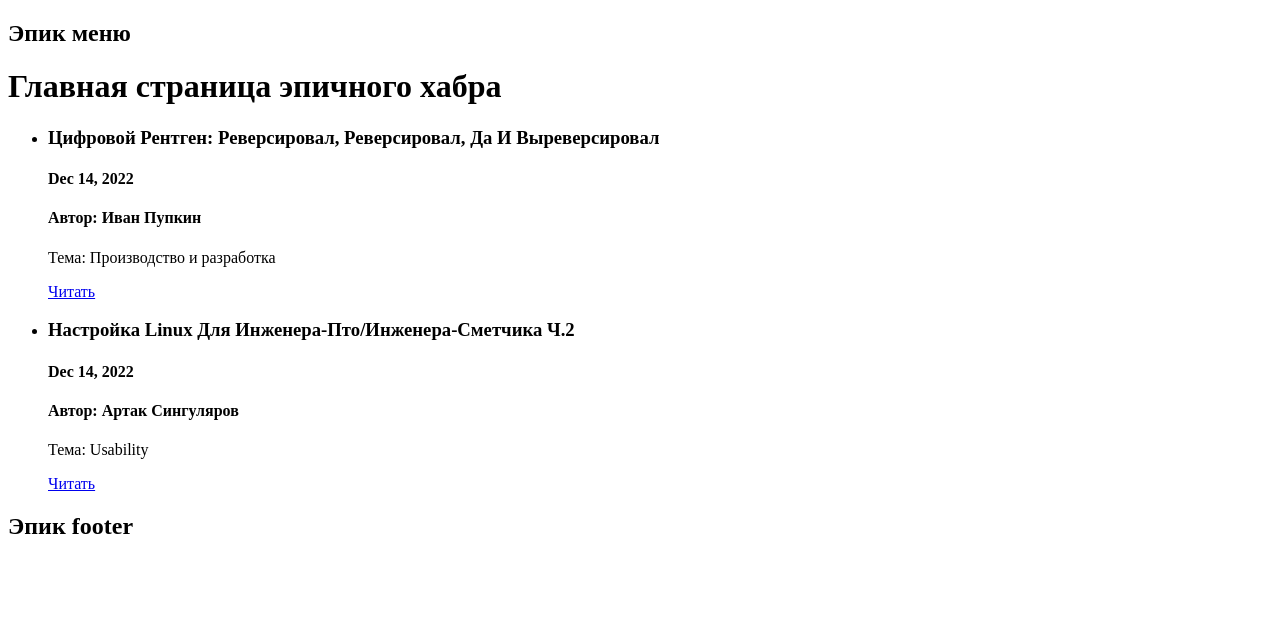
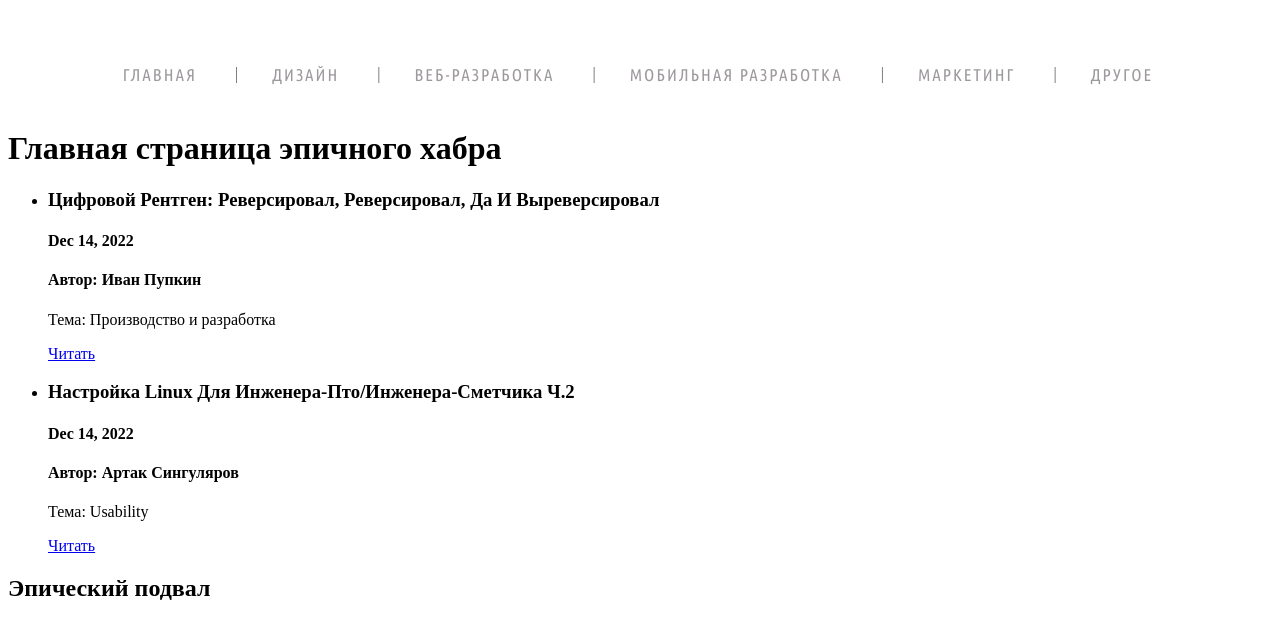
Before and after one commit to Pavel-Nefedov/HeadHunter, a Django app: page / in a window 1280 px wide. Shown: the top 639 px of the page. Run offline with Django 3.2, Linux system fonts and the light colour scheme; data comes from the database, SQL or seed files in the repository; both versions use the stored data as it was before the commit.

Commit message:
added menu, includes, templates

```diff
--- /dev/null
+++ b/epic_habr/common/variables.py
@@ -0,0 +1,10 @@
+"""Константы"""
+
+MENU_LIST = ('Главная', 'Дизайн', 'Веб-разработка', 'Мобильная разработка', 'Маркетинг', 'Другое')
+URL_DICT = {
+    '/': 'Главная',
+    'design': 'Дизайн',
+    'web_development': 'Веб-разработка',
+    'mobile_development': 'Мобильная разработка',
+    'marketing': 'Маркетинг',
+    'other': 'Другое', }
--- a/epic_habr/epic_habr/settings.py
+++ b/epic_habr/epic_habr/settings.py
@@ -102,7 +102,7 @@ AUTH_PASSWORD_VALIDATORS = [
 
 LANGUAGE_CODE = 'en-us'
 
-TIME_ZONE = 'UTC'
+TIME_ZONE = 'Europe/Moscow'
 
 USE_I18N = True
 
--- a/epic_habr/mainapp/models.py
+++ b/epic_habr/mainapp/models.py
@@ -1,4 +1,10 @@
+import sys
+from pprint import pprint
 from django.db import models
+
+sys.path.append('../')
+
+from common.variables import MENU_LIST
 
 
 # Create your models here.
@@ -16,6 +22,7 @@ class Author(models.Model):
 
 
 class Article(models.Model):
+    SUBJECT_CHOICES = tuple([(subject, subject) for subject in MENU_LIST])
     title = models.CharField(verbose_name='Название статьи', max_length=128)
     posted_at = models.DateTimeField(verbose_name='Дата публикации', blank=True)
     deleted_at = models.DateTimeField(verbose_name='Дата удаления', null=True, blank=True)
@@ -23,11 +30,11 @@ class Article(models.Model):
     updated_at = models.DateTimeField(auto_now=True)
 
     # todo think maybe list of subjects or we can use keywords
-    subject = models.CharField(verbose_name='Тема статьи', max_length=32)
+    subject = models.CharField(verbose_name='Тема статьи', max_length=32, choices=SUBJECT_CHOICES, default='Другое')
     text = models.TextField(verbose_name='Статья', blank=True)
     # todo think maybe list of authors
     author = models.ForeignKey(Author, on_delete=models.CASCADE)
-    is_posted = models.BooleanField(verbose_name='размещена', default=False)
+    is_posted = models.BooleanField(verbose_name='размещена', default=True)
 
     def __str__(self):
         return f'Статья {self.title}, Автор {self.author}, Тема {self.subject}'
--- a/epic_habr/mainapp/templates/mainapp/base.html
+++ b/epic_habr/mainapp/templates/mainapp/base.html
@@ -7,6 +7,7 @@
     {% block title %}
     {% endblock %}
     {% block css %}
+        <link rel="stylesheet" type="text/css" href="{% static 'css/style.css' %}">
     {% endblock %}
     {% block js %}
     {% endblock %}
--- a/epic_habr/mainapp/templates/mainapp/includes/inc_footer.html
+++ b/epic_habr/mainapp/templates/mainapp/includes/inc_footer.html
@@ -1,3 +1,3 @@
 <h2>
-    Эпик footer
+    Эпический подвал
 </h2>
--- a/epic_habr/mainapp/templates/mainapp/includes/inc_header.html
+++ b/epic_habr/mainapp/templates/mainapp/includes/inc_header.html
@@ -1,3 +1,11 @@
-<h2>
-    Эпик меню
-</h2>
+{% load my_filter %}
+<ul class="menu-main">
+
+   {% for key, value in url_dict.items %}
+
+        <li{% if request.path == full_url_dict|filter:key %} class="IamHere"{% endif %}>
+            <a href="{% url 'art:index' %}{{ value }}">{{ key }}</a>
+        </li>
+
+    {% endfor %}
+</ul>
--- a/epic_habr/mainapp/templates/mainapp/index.html
+++ b/epic_habr/mainapp/templates/mainapp/index.html
@@ -6,7 +6,7 @@
 {% endblock %}
 
 {% block content %}
-    <h1>Главная страница эпичного хабра</h1>
+    <h1>{{ h1 }}</h1>
 
     <ul>
         {% for article in article_list %}
--- /dev/null
+++ b/epic_habr/mainapp/templatetags/my_filter.py
@@ -0,0 +1,8 @@
+from django import template
+
+register = template.Library()
+
+
+@register.filter(name='filter')
+def function_filter(value, key):
+    return value[key]
--- a/epic_habr/mainapp/urls.py
+++ b/epic_habr/mainapp/urls.py
@@ -7,5 +7,6 @@ urlpatterns = [
 
     path('', mainapp.main, name='index'),
     path('<int:pk>/', mainapp.get_article, name='article'),
+    path('<str:subject>/', mainapp.get_subject_related_articles, name='subject_related_articles'),
 
 ]
--- a/epic_habr/mainapp/views.py
+++ b/epic_habr/mainapp/views.py
@@ -1,15 +1,34 @@
+from django.http import HttpResponseNotFound
 from django.shortcuts import render, get_object_or_404
+from .models import Article
+import sys
 
-from .models import Article
+sys.path.append('../')
+from common.variables import MENU_LIST
+from common.variables import URL_DICT
 
+reversed_url_dict = {}
+reversed_full_url_dict = {}
+for key, value in URL_DICT.items():
+    if key == '/':
+        reversed_url_dict[value] = ''
+        reversed_full_url_dict = 'article'
+    else:
+        reversed_url_dict[value] = key
+        reversed_full_url_dict = f'article\\{key}'
 
 # Create your views here.
 
 def main(request):
     title = 'Эпик Хабр - Главная'
     article_list = Article.objects.filter(is_posted=True)
+    h1 = 'Главная страница эпичного хабра'
 
     content = {
+        'h1': h1,
+        'menu': MENU_LIST,
+        'url_dict': reversed_url_dict,
+        'full_url_dict': reversed_full_url_dict,
         'title': title,
         'article_list': article_list}
 
@@ -19,6 +38,30 @@ def main(request):
 def get_article(request, pk):
     title = 'Статья'
     content = {
+
+        'menu': MENU_LIST,
+        'url_dict': reversed_url_dict,
+        'full_url_dict': reversed_full_url_dict,
         'title': title,
         'article': get_object_or_404(Article, pk=pk)}
     return render(request, 'mainapp/article.html', content)
+
+
+def get_subject_related_articles(request, subject):
+    if not subject in URL_DICT.keys():
+        return HttpResponseNotFound(f'Такой страницы у нас нет!')
+    else:
+
+        title = f'Эпичный хабр. Статьи по теме {URL_DICT[subject]}'
+        article_list = Article.objects.filter(is_posted=True, subject=URL_DICT[subject])
+        h1 = f'Статьи по теме {URL_DICT[subject]}'
+
+        content = {
+            'h1': h1,
+            'menu': MENU_LIST,
+            'url_dict': reversed_url_dict,
+            'full_url_dict': reversed_full_url_dict,
+            'title': title,
+            'article_list': article_list}
+
+        return render(request, 'mainapp/index.html', content)
--- /dev/null
+++ b/epic_habr/static/css/style.css
@@ -0,0 +1,85 @@
+@import url('https://fonts.googleapis.com/css?family=Ubuntu+Condensed');
+
+.menu-main {
+    list-style: none;
+    margin: 40px 0 5px;
+    padding: 25px 0 5px;
+    text-align: center;
+    background: white;
+}
+
+.menu-main li {
+    display: inline-block;
+}
+
+.menu-main li:after {
+    content: "|";
+    color: #606060;
+    display: inline-block;
+    vertical-align: top;
+}
+
+.menu-main li:last-child:after {
+    content: none;
+}
+
+.menu-main a {
+    text-decoration: none;
+    font-family: 'Ubuntu Condensed', sans-serif;
+    letter-spacing: 2px;
+    position: relative;
+    padding-bottom: 20px;
+    margin: 0 34px 0 30px;
+    font-size: 17px;
+    text-transform: uppercase;
+    display: inline-block;
+    transition: color .2s;
+}
+
+.menu-main a, .menu-main a:visited {
+    color: #9d999d;
+}
+
+.menu-main a.current, .menu-main a:hover {
+    color: #feb386;
+}
+
+.menu-main a:before,
+.menu-main a:after {
+    content: "";
+    position: absolute;
+    height: 4px;
+    top: auto;
+    right: 50%;
+    bottom: -5px;
+    left: 50%;
+    background: #feb386;
+    transition: .8s;
+}
+
+.menu-main a:hover:before, .menu-main .current:before {
+    left: 0;
+}
+
+.menu-main a:hover:after, .menu-main .current:after {
+    right: 0;
+}
+
+@media (max-width: 550px) {
+    .menu-main {
+        padding-top: 0;
+    }
+
+    .menu-main li {
+        display: block;
+    }
+
+    .menu-main li:after {
+        content: none;
+    }
+
+    .menu-main a {
+        padding: 25px 0 20px;
+        margin: 0 30px;
+    }
+}
```
Also changed, not shown: epic_habr/__init__.py (added), epic_habr/db.sqlite3 (deleted), epic_habr/mainapp/migrations/0001_initial.py (deleted), epic_habr/mainapp/templatetags/__init__.py (added).
